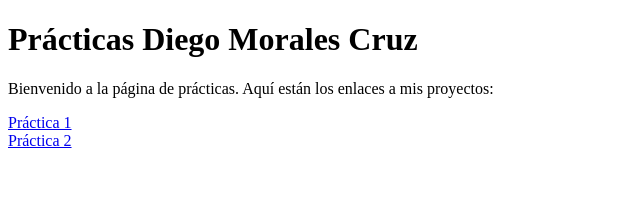
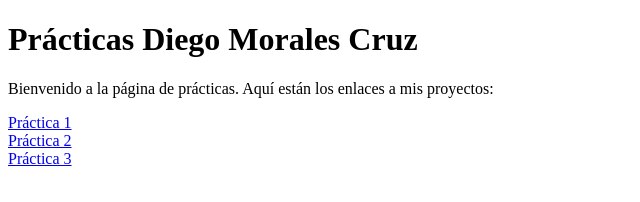
Before and after one commit to DiegoAlonsoMoralesCruz/Pagina_Prac_DiegoMorales.github.io, a plain HTML site: page index.html in a window 1280 px wide. Shown: the full height of the page, 0-640 px from the left. Drawn offline with Linux system fonts and the light colour scheme.

Commit message:
Update index.html

```diff
--- a/index.html
+++ b/index.html
@@ -11,6 +11,7 @@
 
     <a href="Practicas\Practica 1 Diego Morales.html" target="_blank">Práctica 1</a><br>
     <a href="Practicas\Practica 2 Morales Diego.html" target="_blank">Práctica 2</a><br>
+    <a href="Practicas\Practica3 Morales Diego.html" target="_blank">Práctica 3</a><br>
 
 </body>
 </html>
```
